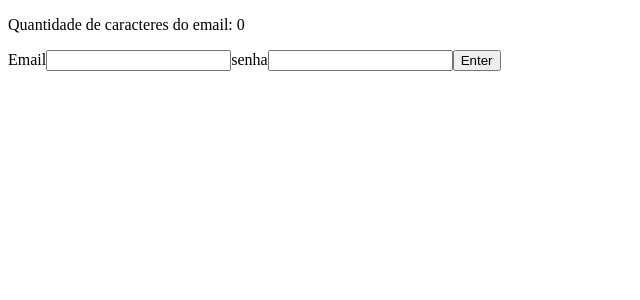
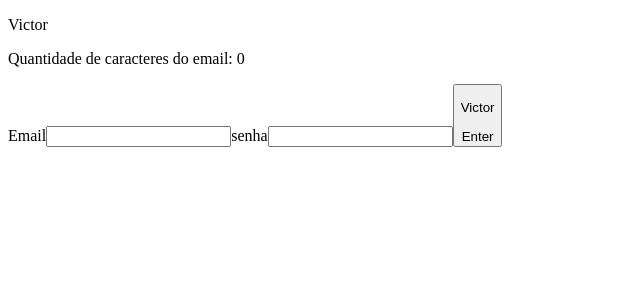
Before and after one commit to jvmhonorato/reactcomtype, a React (Create React App) app: page /login in a window 1280 px wide. Shown: the top 300 px of the page, without its empty margins (0-640 px from the left). Built offline with nearby package versions, Linux system fonts and the light colour scheme.

Commit message:
Usando o useContext
usando o useContext de duas fomas

```diff
--- a/src/app/pages/dashboard/Dashboard.tsx
+++ b/src/app/pages/dashboard/Dashboard.tsx
@@ -1,6 +1,8 @@
 
-import { useRef } from "react"
+import { useContext, useRef } from "react"
 import { Link } from "react-router-dom"
+
+import { UserLogContext } from "../../shared/contexts/UserLog"
 
 
 
@@ -8,8 +10,11 @@ import { Link } from "react-router-dom"
 export const Dashboard = () => {
     const counterRef = useRef({counter: 0})
 
+
+    const userLogContext = useContext(UserLogContext)
     return (<div>
         <h1>Dashboard</h1>
+        <p>{userLogContext.userName}</p>
         <p>Contador: {counterRef.current.counter}</p>
 
         <button onClick={() => counterRef.current.counter++}>Somar</button>
--- a/src/app/pages/login/Login.tsx
+++ b/src/app/pages/login/Login.tsx
@@ -1,5 +1,6 @@
-import { useCallback, useRef } from "react"
-import { useState, useEffect, useMemo } from "react"
+import { useCallback, useContext, useRef } from "react"
+import { useState, useMemo } from "react"
+import { UserLogContext } from "../../shared/contexts/UserLog"
 import { ButtonLogin } from "./components/ButtonLogin"
 import { InputLogin } from "./components/InputLogin"
 
@@ -8,6 +9,7 @@ import { InputLogin } from "./components/InputLogin"
 export const Login = () => {
     //vou entanciar o valor
 const inputPasswordRef = useRef<HTMLInputElement>(null)
+const {userName} = useContext(UserLogContext)
 
     const [email, setEmail] = useState('')
     const [password, setPassword] = useState('')
@@ -32,6 +34,7 @@ const inputPasswordRef = useRef<HTMLInputElement>(null)
     <>
     <div>
         <form>
+            <p>{userName}</p>
          <p>Quantidade de caracteres do email: {emailLength}</p>
          <InputLogin
 
--- a/src/app/pages/login/components/ButtonLogin.tsx
+++ b/src/app/pages/login/components/ButtonLogin.tsx
@@ -1,3 +1,5 @@
+import { useContext } from "react";
+import { UserLogContext } from "../../../shared/contexts/UserLog";
 
 
 interface IButtonLoginProps {
@@ -8,9 +10,11 @@ interface IButtonLoginProps {
 }
 
 export const ButtonLogin: React.FC<IButtonLoginProps> = ({type, onClick, children}) => {
+
+    const userLogContext = useContext(UserLogContext)
     return(
         <button type={type} onClick={onClick}>
-            {children}
+           <p></p>{userLogContext.userName}<p/>{children}
         </button>
     )
 }
--- a/src/app/shared/contexts/UserLog.tsx
+++ b/src/app/shared/contexts/UserLog.tsx
@@ -6,7 +6,7 @@ interface IUserLogContextData{
 
 }
 // criei o as IUserLogContextData como um hack pra o objeto não ficar vazio
-const UserLogContext = createContext<IUserLogContextData>({} as IUserLogContextData);
+export const UserLogContext = createContext<IUserLogContextData>({} as IUserLogContextData);
 
 interface IUserLogProviderProps {
     children: React.ReactNode;
@@ -15,7 +15,7 @@ interface IUserLogProviderProps {
 export const UserLogProvider: React.FC<IUserLogProviderProps> = ({children}) => {
     return (
         /* o value é obrigatório */
-        <UserLogContext.Provider value={{userName: 'Victor'}}>
+        <UserLogContext.Provider value={{ userName: 'Victor' }}>
                 {children}
         </UserLogContext.Provider>
     )
```
Also changed, not shown: Tutorial.txt.
